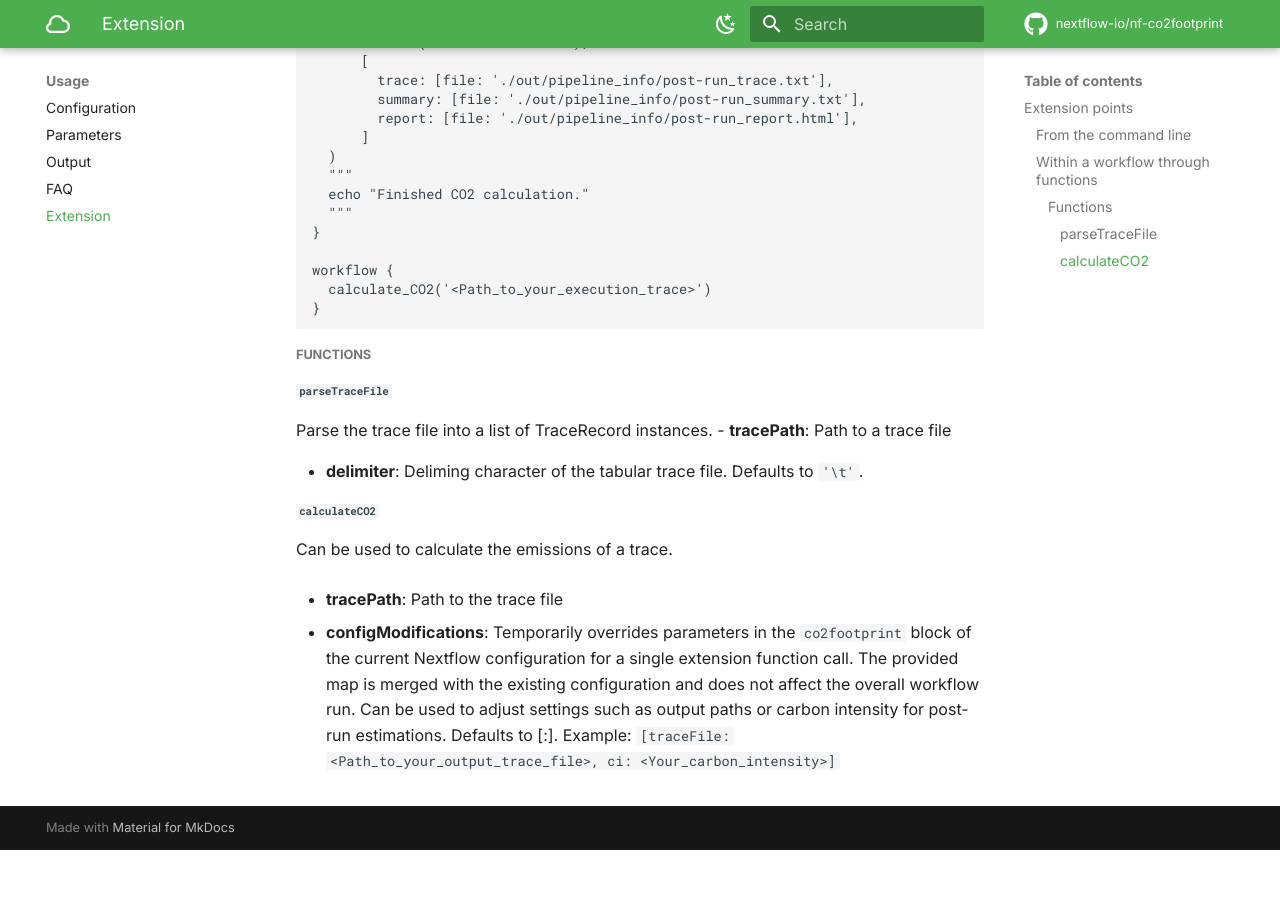
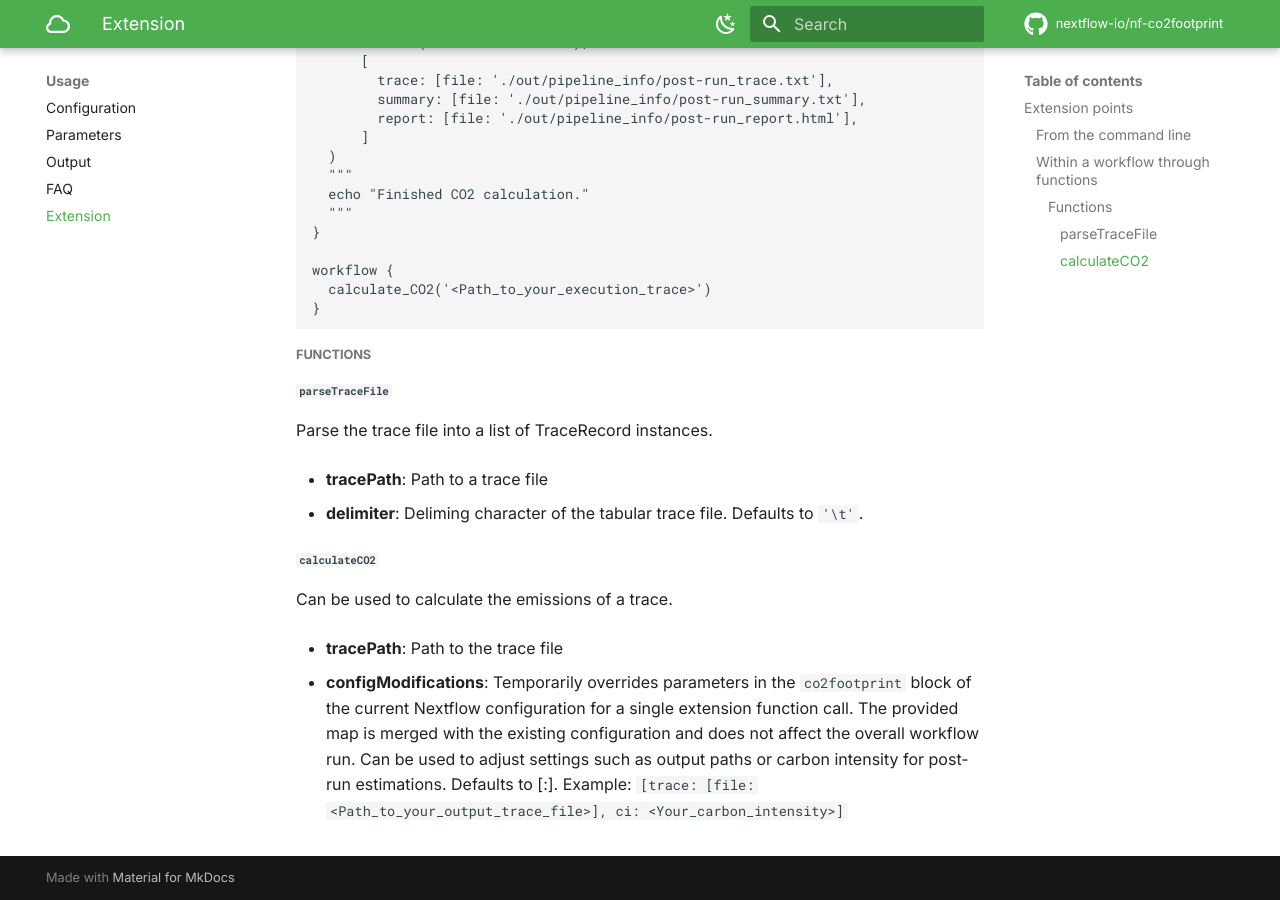
Before and after one commit to nextflow-io/nf-co2footprint, an MkDocs documentation site: the page built from docs/usage/extension.md, in a window 1280 px wide and 900 px high, scrolled down 1003 px. Built offline with MkDocs 1.6.1 and Material for MkDocs 9.7.7, drawn with Linux system fonts in a browser that asks for light colours; comment, search, counter and statistics services are not loaded; before the commit the page ends 1853 px from its top, so only the background shows below that.

Commit message:
Fix: Small doc changes
Signed-off-by: Josua Carl <josua.carl@uni-tuebingen.de>

```diff
--- a/docs/usage/extension.md
+++ b/docs/usage/extension.md
@@ -56,6 +56,7 @@ workflow {
 ##### Functions
 ###### `parseTraceFile`
 Parse the trace file into a list of TraceRecord instances.
+
 - **tracePath**:
   Path to a trace file
 
@@ -70,4 +71,4 @@ Can be used to calculate the emissions of a trace.
 
 - **configModifications**:
   Temporarily overrides parameters in the `co2footprint` block of the current Nextflow configuration for a single extension function call. The provided map is merged with the existing configuration and does not affect the overall workflow run. Can be used to adjust settings such as output paths or carbon intensity for post-run estimations. Defaults to [:].
-  Example: `[traceFile: <Path_to_your_output_trace_file>, ci: <Your_carbon_intensity>]`
+  Example: `[trace: [file: <Path_to_your_output_trace_file>], ci: <Your_carbon_intensity>]`
```
